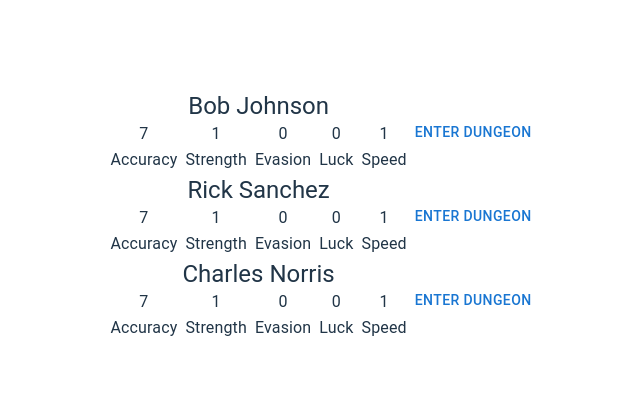
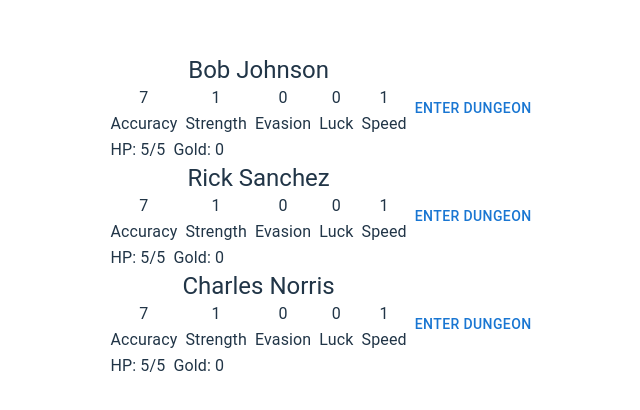
Before and after one commit to jcarvajal288/tristram-ui, a React (Vite) app: page / in a window 1280 px wide. Shown: the part 184-594 px from the top of the page, without its empty margins (315-955 px from the left). Built offline with nearby package versions, Linux system fonts and the light colour scheme.

Commit message:
killed monsters are removed and gold is picked up

```diff
--- a/src/App.tsx
+++ b/src/App.tsx
@@ -1,13 +1,12 @@
 import './App.css'
 import {generate_hero, type Hero} from "./actors/hero.ts";
-import HeroCard from "./actors/HeroCard.tsx";
-import {Button, Stack} from "@mui/material";
 import {useEffect, useState} from 'react';
-import {create_dungeon, type Dungeon, enter_dungeon} from "./dungeon.ts";
+import {create_dungeon, type Dungeon} from "./dungeon.ts";
+import {HeroRoster} from "./actors/HeroRoster.tsx";
 
 const App = () => {
     const [heroes, setHeroes] = useState<Hero[]>([])
-    const [dungeon, setDungeon] = useState<Dungeon>(create_dungeon(20))
+    const dungeon: Dungeon = create_dungeon(20)
 
     useEffect(() => {
         setHeroes([
@@ -17,22 +16,10 @@ const App = () => {
         ])
     }, [])
 
+    useEffect(() => {}, [heroes])
+
     return (
-        <Stack>
-        {
-            heroes.map((hero: Hero) => (
-                <Stack direction='row' key={`${hero.name}`}>
-                    <HeroCard hero={hero}/>
-                    <Button
-                        data-testid={`${hero.name}-enter-dungeon`}
-                        onClick={() => enter_dungeon(dungeon, hero)}
-                    >
-                        Enter Dungeon
-                    </Button>
-                </Stack>
-            ))
-        }
-        </Stack>
+        <HeroRoster heroes={heroes} dungeon={dungeon}/>
     )
 };
 
--- a/src/actors/HeroCard.tsx
+++ b/src/actors/HeroCard.tsx
@@ -21,6 +21,10 @@ const HeroCard = (props: { hero: Hero }) => {
                 <StatLabel label='Luck' amount={props.hero.luck}/>
                 <StatLabel label='Speed' amount={props.hero.speed}/>
             </Stack>
+            <Stack direction='row' gap={1}>
+                <Typography>{`HP: ${props.hero.hp.current}/${props.hero.hp.maximum}`}</Typography>
+                <Typography>{`Gold: ${props.hero.gold}`}</Typography>
+            </Stack>
         </Stack>
     )
 }
--- /dev/null
+++ b/src/actors/HeroRoster.tsx
@@ -0,0 +1,30 @@
+import type {Hero} from "./hero.ts";
+import {type Dungeon, enter_dungeon} from "../dungeon.ts";
+import {Button, Stack} from "@mui/material";
+import HeroCard from "./HeroCard.tsx";
+
+type HeroRoster = {
+    heroes: Hero[]
+    dungeon: Dungeon
+}
+
+export const HeroRoster = (props: HeroRoster) => {
+
+    return (
+        <Stack>
+            {
+                props.heroes.map((hero: Hero) => (
+                    <Stack direction='row' key={`${hero.name}`}>
+                        <HeroCard hero={hero}/>
+                        <Button
+                            data-testid={`${hero.name}-enter-dungeon`}
+                            onClick={() => enter_dungeon(props.dungeon, hero)}
+                        >
+                            Enter Dungeon
+                        </Button>
+                    </Stack>
+                ))
+            }
+        </Stack>
+    )
+}
--- a/src/actors/hero.ts
+++ b/src/actors/hero.ts
@@ -5,6 +5,7 @@ export type Hero = Creature & {
     strength: number
     courage: Gauge
     armor_locations: ArmorLocations
+    gold: number
 }
 
 export const generate_hero = (name: string): Hero => {
@@ -17,7 +18,8 @@ export const generate_hero = (name: string): Hero => {
         speed: 1,
         courage: make_gauge(5),
         strength: 1,
-        armor_locations: make_armor_locations()
+        armor_locations: make_armor_locations(),
+        gold: 0
     }
 }
 
--- a/src/dungeon.ts
+++ b/src/dungeon.ts
@@ -43,7 +43,14 @@ export const enter_room = (room: Room, hero: Hero) => {
     console.log(`${hero.name} enters a new room`)
     room.enemies.forEach((enemy) => {
         run_combat(hero, enemy);
+        if (enemy.hp.current <= 0) {
+            room.enemies = room.enemies.filter((e) => e !== enemy)
+        }
     })
+    if (room.enemies.length <= 0) {
+        hero.gold += room.gold
+        room.gold = 0
+    }
 }
 
 export const enter_dungeon = (dungeon: Dungeon, hero: Hero) => {
```
Also changed, not shown: 1 other file (tests, documents, lock files or other folders).
